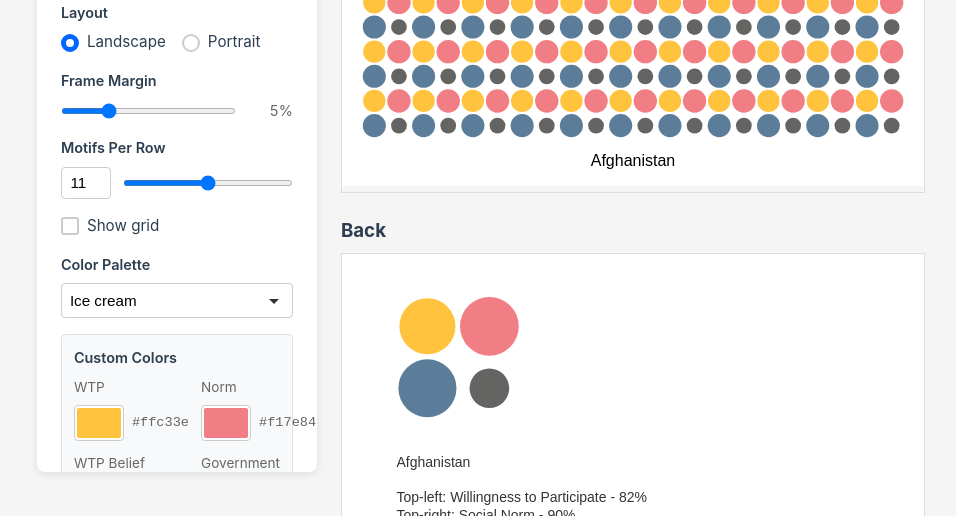
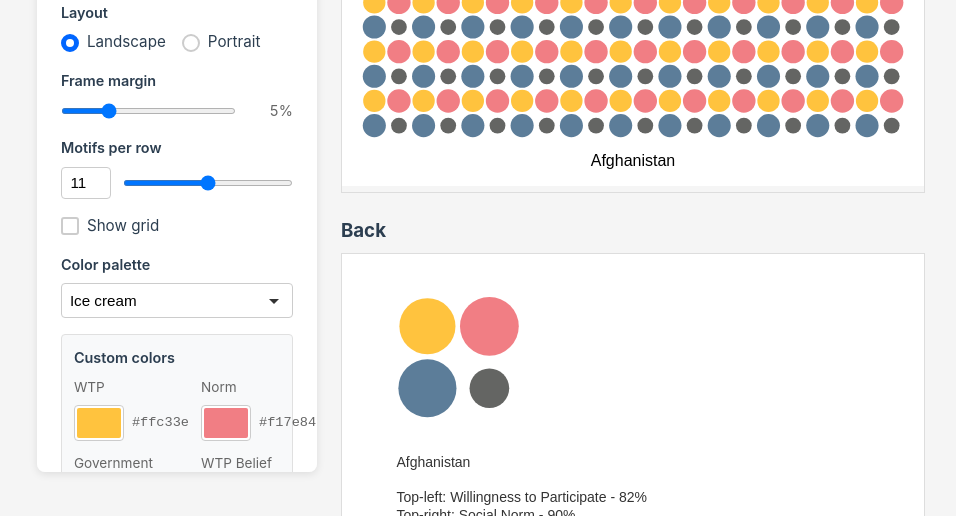
Before and after one commit to LiliGasser/repeatpattern-app, a Vue app: page / in a window 1280 px wide. Shown: the part 436-952 px from the top of the page, without its empty margins (141-1097 px from the left). Built offline with nearby package versions, Linux system fonts and the light colour scheme; what p5.js-svg would draw is missing.

Commit message:
cosmetic changes to control panel

```diff
--- a/src/components/ControlPanel.vue
+++ b/src/components/ControlPanel.vue
@@ -34,7 +34,7 @@
     </div>
 
     <div class="control-group">
-      <label>Frame Margin</label>
+      <label>Frame margin</label>
       <FrameMarginSlider
         :model-value="frameMargin"
         @update:model-value="$emit('update:frameMargin', $event)"
@@ -42,7 +42,7 @@
     </div>
 
     <div class="control-group">
-      <label>Motifs Per Row</label>
+      <label>Motifs per row</label>
       <MotifsPerRowInput
         :model-value="motifsPerRow"
         @update:model-value="$emit('update:motifsPerRow', $event)"
@@ -57,7 +57,7 @@
     </div>
 
     <div class="control-group">
-      <label>Color Palette</label>
+      <label>Color palette</label>
       <PaletteSelector
         :model-value="palette"
         @update:model-value="$emit('update:palette', $event)"
@@ -66,7 +66,7 @@
 
     <!-- Individual Color Controls -->
     <div class="control-group colors-group">
-      <label>Custom Colors</label>
+      <label>Custom colors</label>
       <div class="color-grid">
         <ColorPicker
           label="WTP"
@@ -79,17 +79,18 @@
           @update:model-value="handleColorChange('norm', $event)"
         />
         <ColorPicker
+          label="Government"
+          :model-value="customColors.government"
+          @update:model-value="handleColorChange('government', $event)"
+        />
+        <ColorPicker
           label="WTP Belief"
           :model-value="customColors.wtpBelief"
           @update:model-value="handleColorChange('wtpBelief', $event)"
         />
-        <ColorPicker
-          label="Government"
-          :model-value="customColors.government"
-          @update:model-value="handleColorChange('government', $event)"
-        />
       </div>
     </div>
+    <p>WTP: Willingness to participate</p>
   </div>
 </template>
 
--- a/src/composables/usePostcardConfig.js
+++ b/src/composables/usePostcardConfig.js
@@ -115,8 +115,6 @@ export function usePostcardConfig() {
     }
   })
 
-  console.log('colorPalettes.custom:', colorPalettes.custom)  // Debug log
-
   return {
     // Configuration values
     selectedCountry,
```
